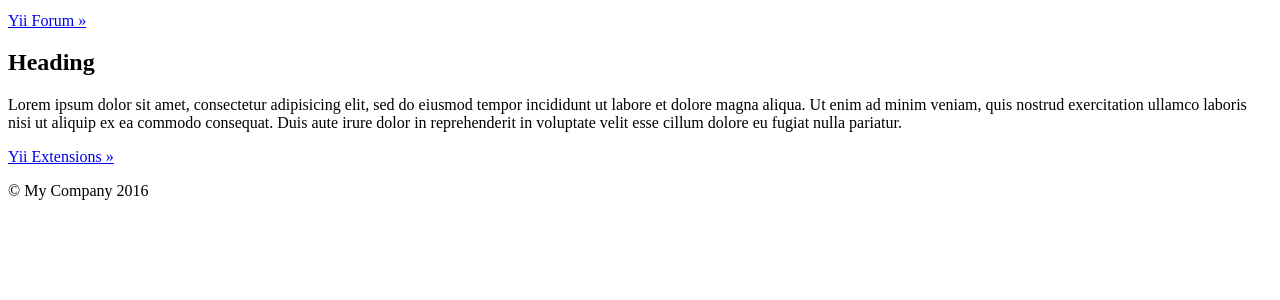
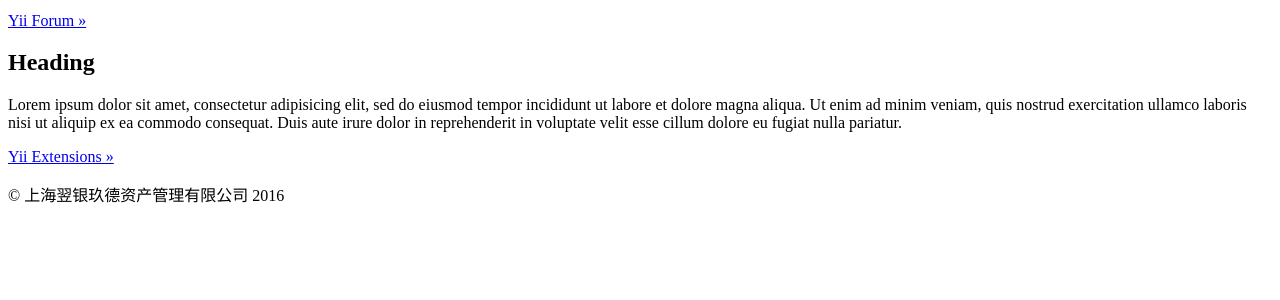
Before and after one commit to wangjiatong/advanced, a Yii app: template frontend/views/site/index.php in a window 1280 px wide. Shown: the part 376-676 px from the top of the page. Run offline with PHP 8.4 and a stand-in for Yii, Linux system fonts and the light colour scheme; the template is opened without the code that fills it, so the values that code supplies are empty; some libraries are stand-ins or nearby versions.

Commit message:
change the footer

```diff
--- a/frontend/views/layouts/main.php
+++ b/frontend/views/layouts/main.php
@@ -70,7 +70,7 @@ AppAsset::register($this);
 
 <footer class="footer">
     <div class="container">
-        <p class="pull-left">&copy; My Company <?= date('Y') ?></p>
+        <p class="pull-left">&copy; 上海翌银玖德资产管理有限公司 <?= date('Y') ?></p>
 
         <p class="pull-right"><?= Yii::powered() ?></p>
     </div>
```
